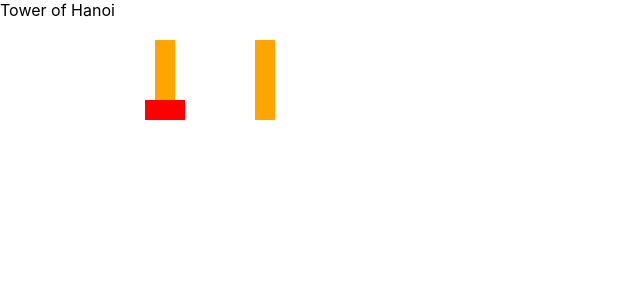
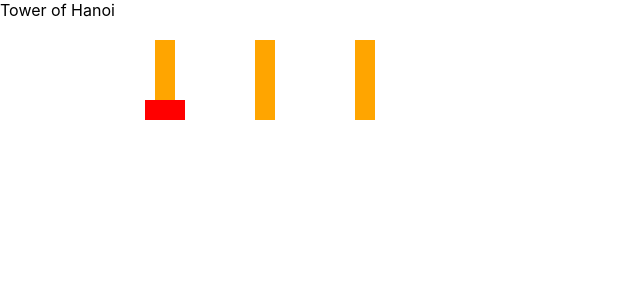
Before and after one commit to vehikl/hanoi-tower, a React (Create React App) app: page / in a window 1280 px wide. Shown: the top 300 px of the page, without its empty margins (0-640 px from the left). Built offline with nearby package versions, Linux system fonts and the light colour scheme.

Commit message:
Add third pole and allow of movement of piece to third pole

```diff
--- a/src/App.tsx
+++ b/src/App.tsx
@@ -6,6 +6,7 @@ function App() {
     const [firstPolePiece, setFirstPolePiece] = useState<number>(1);
     const [pendingPiece, setPendingPiece] = useState<number>(0);
     const [secondPolePiece, setSecondPolePiece] = useState(0);
+    const [thirdPolePiece, setThirdPolePiece] = useState(0);
 
     function onFirstPoleClicked() {
         if (!pendingPiece) {
@@ -28,6 +29,17 @@ function App() {
         }
     }
 
+    function onThirdPoleClicked() {
+        if (!pendingPiece) {
+            setPendingPiece(thirdPolePiece);
+            setThirdPolePiece(0);
+        }
+        else{
+            setThirdPolePiece(pendingPiece);
+            setPendingPiece(0);
+        }
+    }
+
     return (
         <div style={{display: "flex"}}>
             Tower of Hanoi
@@ -38,6 +50,10 @@ function App() {
             <div data-testid='second-pole'>
                 <Pole piece={secondPolePiece} onClick={onSecondPoleClicked}/>
             </div>
+
+            <div data-testid='third-pole'>
+                <Pole piece={thirdPolePiece} onClick={onThirdPoleClicked}/>
+            </div>
         </div>
     );
 }
```
Also changed, not shown: 1 other file (tests, documents, lock files or other folders).
